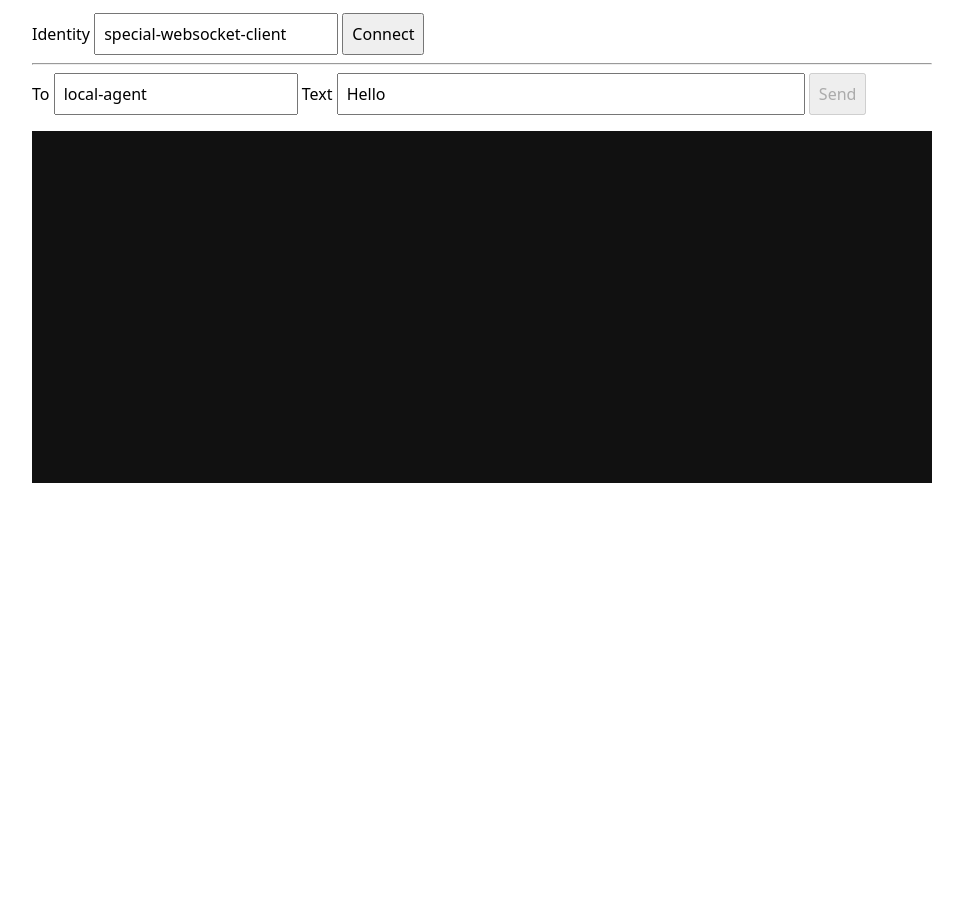
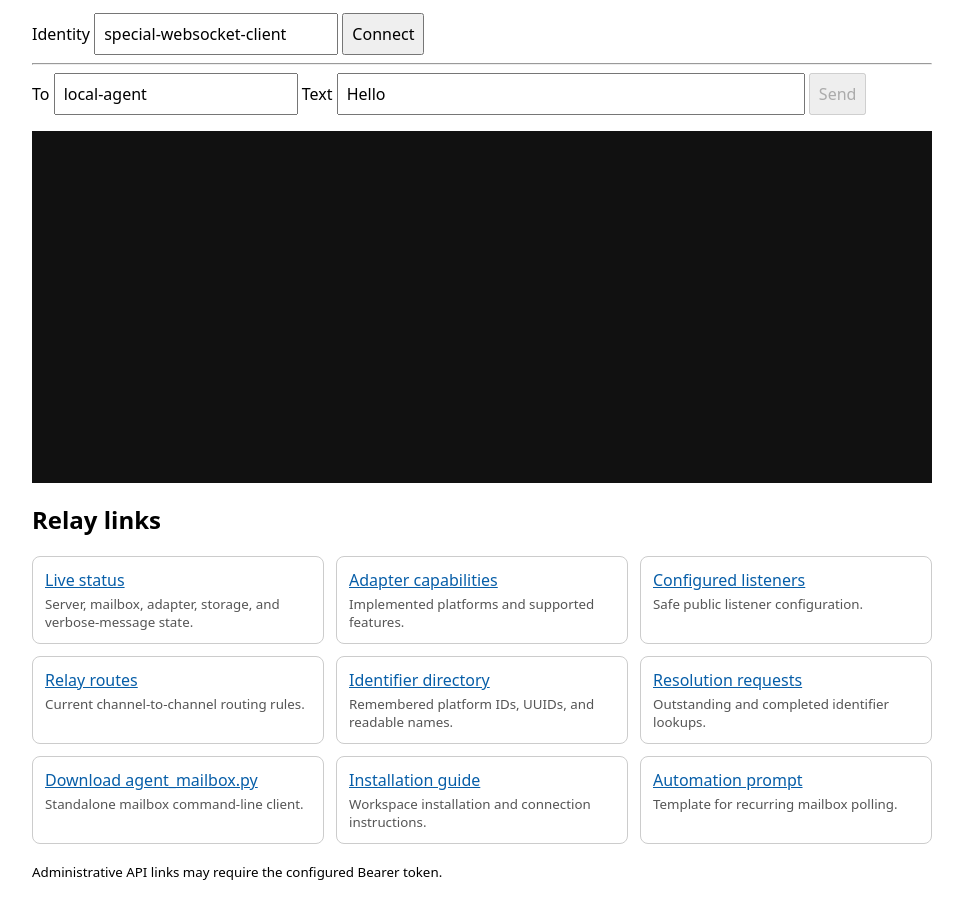
Before and after one commit to logicmoo/mailbox_channel_relay_bridging_proxy, a plain HTML site: page src/mailbox_channel_relay_bridging_proxy/resources/special_websocket_client.html in a window 1280 px wide. Shown: the part 121-1035 px from the top of the page, without its empty margins (158-1121 px from the left). Before the commit the page ends 800 px from the top, so only its background shows below. Drawn offline with Linux system fonts and the light colour scheme.

Commit message:
Add useful links to demo page

```diff
--- a/src/mailbox_channel_relay_bridging_proxy/resources/special_websocket_client.html
+++ b/src/mailbox_channel_relay_bridging_proxy/resources/special_websocket_client.html
@@ -4,10 +4,14 @@
 <title>Mailbox WebSocket Chat Client</title>
 <style>
   body { font: 16px system-ui; max-width: 900px; margin: 2rem auto; }
+  a { color: #075ea8; }
   input, button { font: inherit; padding: .5rem; }
   #identity, #to { width: 14rem; }
   #text { width: 28rem; }
   pre { min-height: 20rem; padding: 1rem; background: #111; color: #ddd; overflow: auto; }
+  .links { display: grid; grid-template-columns: repeat(auto-fit, minmax(240px, 1fr)); gap: .75rem; padding: 0; }
+  .links li { list-style: none; border: 1px solid #ccc; border-radius: .5rem; padding: .75rem; }
+  .links small { display: block; margin-top: .25rem; color: #555; }
 </style>
 <h1>Mailbox WebSocket Chat</h1>
 <p>This client always sends and receives through the durable mailbox.</p>
@@ -18,6 +22,19 @@
 <label>Text <input id="text" value="Hello"></label>
 <button id="send" disabled>Send</button>
 <pre id="log"></pre>
+<h2>Relay links</h2>
+<ul class="links">
+  <li><a href="/v1/status">Live status</a><small>Server, mailbox, adapter, storage, and verbose-message state.</small></li>
+  <li><a href="/v1/adapters">Adapter capabilities</a><small>Implemented platforms and supported features.</small></li>
+  <li><a href="/v1/listeners">Configured listeners</a><small>Safe public listener configuration.</small></li>
+  <li><a href="/v1/routes">Relay routes</a><small>Current channel-to-channel routing rules.</small></li>
+  <li><a href="/v1/identifiers">Identifier directory</a><small>Remembered platform IDs, UUIDs, and readable names.</small></li>
+  <li><a href="/v1/identifier-resolution-requests">Resolution requests</a><small>Outstanding and completed identifier lookups.</small></li>
+  <li><a href="/agent_mailbox.py" download>Download agent_mailbox.py</a><small>Standalone mailbox command-line client.</small></li>
+  <li><a href="/INSTALL_WITH_CODEX.md">Installation guide</a><small>Workspace installation and connection instructions.</small></li>
+  <li><a href="/AUTOMATION_PROMPT.md">Automation prompt</a><small>Template for recurring mailbox polling.</small></li>
+</ul>
+<p><small>Administrative API links may require the configured Bearer token.</small></p>
 <script>
   let socket;
   const log = value => document.querySelector('#log').textContent += `${value}\n`;
```
Also changed, not shown: 1 other file.
